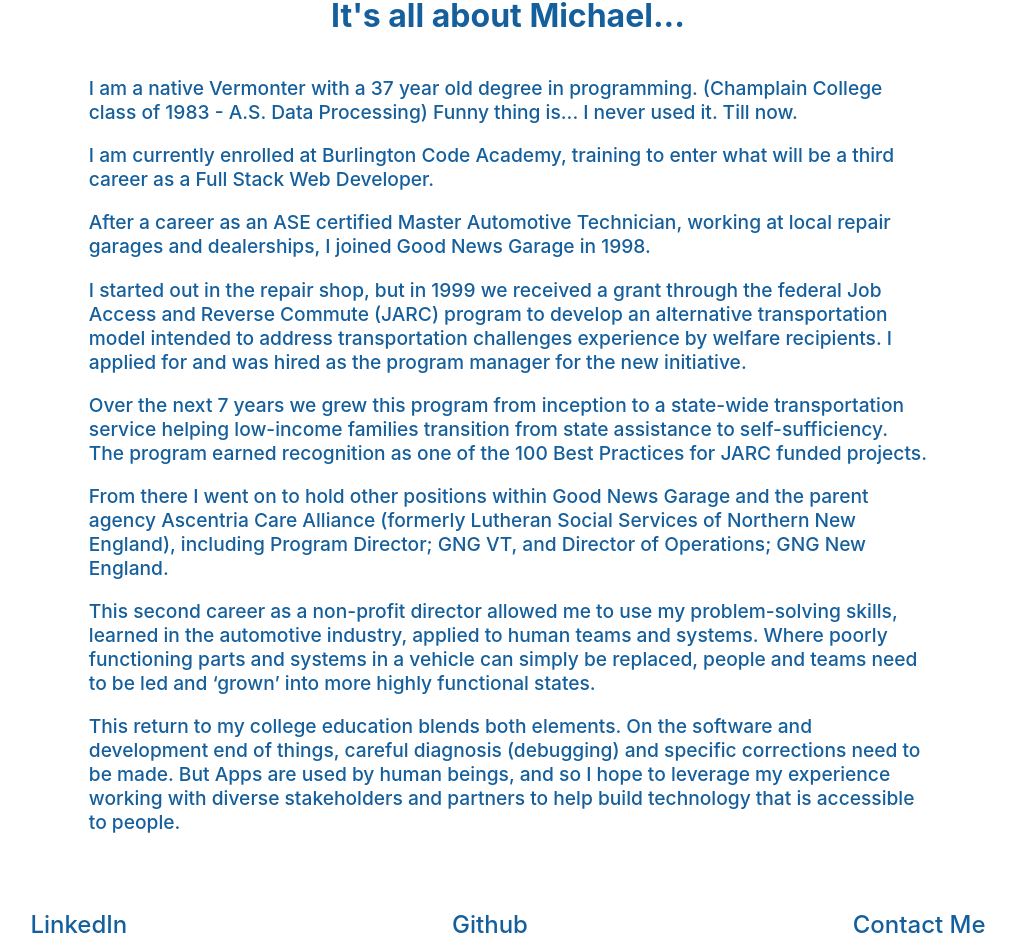
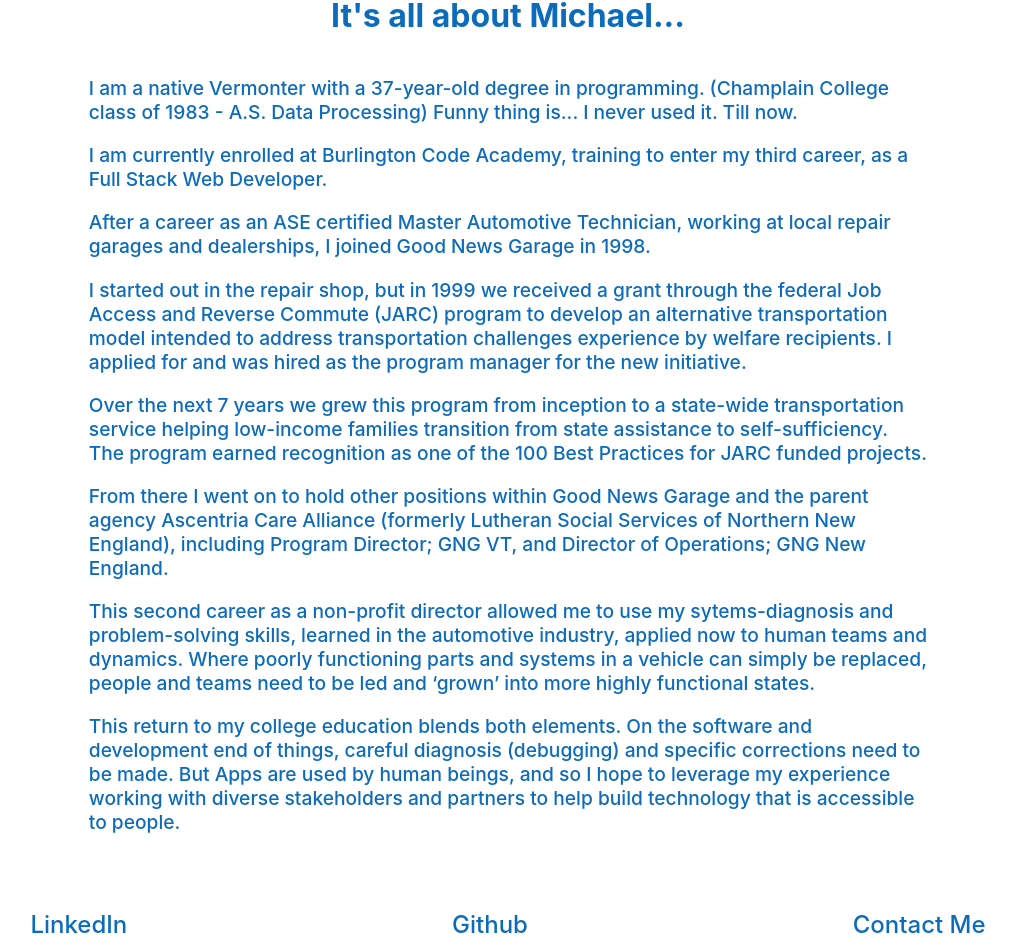
Before and after one commit to foxflyer40/Michael-Muzzy-portfolio, a React (Create React App) app in the folder client/: page /about in a window 1280 px wide. Shown: the part 89-1041 px from the top of the page, without its empty margins (132-1148 px from the left). Built offline with nearby package versions, Linux system fonts and the light colour scheme.

Commit message:
added styling and comments

```diff
--- a/client/src/About.js
+++ b/client/src/About.js
@@ -9,7 +9,7 @@ class About extends React.Component {
 
       }
    }
-
+// Header and Bio
    render() {
       return (
          <div id='aboutPage' >
@@ -19,14 +19,14 @@ class About extends React.Component {
 
             <div id='aboutContent'>
                <p>
-                  I am a native Vermonter with a 37 year old degree in programming. (Champlain College class of 1983 - A.S. Data Processing)  Funny thing is... I never used it.  Till now.
-            </p>
+                  I am a native Vermonter with a 37-year-old degree in programming. (Champlain College class of 1983 - A.S. Data Processing)  Funny thing is... I never used it.  Till now.
+               </p>
                <p>
-                  I am currently enrolled at Burlington Code Academy, training to enter what will be a third career as a Full Stack Web Developer.
-            </p>
+                  I am currently enrolled at Burlington Code Academy, training to enter my third career, as a Full Stack Web Developer.
+               </p>
                <p>
                   After a career as an ASE certified Master Automotive Technician, working at local repair garages and dealerships, I joined Good News Garage in 1998.
-            </p>
+               </p>
                <p>
                   I started out in the repair shop, but in 1999 we received a grant through the federal Job Access and Reverse Commute (JARC) program to develop an alternative transportation model intended to address transportation challenges experience by welfare recipients.  I applied for and was hired as the program manager for the new initiative.
                </p>
@@ -37,7 +37,7 @@ class About extends React.Component {
                   From there I went on to hold other positions within Good News Garage and the parent agency Ascentria Care Alliance (formerly Lutheran Social Services of Northern New England), including Program Director; GNG VT, and Director of Operations; GNG New England.
                </p>
                <p>
-                  This second career as a non-profit director allowed me to use my problem-solving skills, learned in the automotive industry, applied to human teams and systems.  Where poorly functioning parts and systems in a vehicle can simply be replaced, people and teams need to be led and ‘grown’ into more highly functional states.
+                  This second career as a non-profit director allowed me to use my sytems-diagnosis and problem-solving skills, learned in the automotive industry, applied now to human teams and dynamics.  Where poorly functioning parts and systems in a vehicle can simply be replaced, people and teams need to be led and ‘grown’ into more highly functional states.
                </p>
                <p>
                   This return to my college education blends both elements.  On the software and development end of things, careful diagnosis (debugging) and specific corrections need to be made.  But Apps are used by human beings, and so I hope to leverage my experience working with diverse stakeholders and partners to help build technology that is accessible to people.
--- a/client/src/App.css
+++ b/client/src/App.css
@@ -1,15 +1,28 @@
-/* Global Styling */
+/* Global Styling so Footer stays at bottom relative to content*/
 
+html, body {
+   height: 100%;
+}
 
+#body {
+   display: flex;
+   flex-direction: column;
+}
+
+#content {
+   flex: 1 0 auto;
+}
 
 /* Header Styling */
+
 #top {
    position: fixed;
    top: 0;
    left: 0;
    width: 100%;
    background-color: #FFF;
-   z-index: 99; }
+   z-index: 99;
+}
 
 #banner {
    display: flex;
@@ -21,7 +34,7 @@
 
 .bannerSelector {
    text-decoration: none;
-   color: rgb(21, 95, 156);
+   color: rgb(12, 108, 187);
    font-weight: 500;
 }
 
@@ -34,7 +47,7 @@
    flex-direction: row;
    justify-content: center;
    align-items: center;
-   color: rgb(21, 95, 156);
+   color: rgb(12, 108, 187);
 }
 
 .image-blurred-edge {
@@ -67,7 +80,7 @@
    flex-direction: column;
    justify-content: center;
    align-items: center;
-   color: rgb(21, 95, 156);
+   color: rgb(12, 108, 187);
 }
 
 #aboutContent {
@@ -86,7 +99,7 @@
    flex-direction: row;
    justify-content: space-around;
    align-items: center;
-   color: rgb(21, 95, 156);
+   color: rgb(12, 108, 187);
 }
 
 .projectLabel {
@@ -108,7 +121,7 @@ label {
    flex-direction: row;
    justify-content: center;
    align-items: center;
-   color: rgb(21, 95, 156);
+   color: rgb(12, 108, 187);
 }
 
 .hobbyLabel {
@@ -126,7 +139,7 @@ label {
    flex-direction: row;
    justify-content: center;
    align-items: center;
-   color: rgb(21, 95, 156);
+   color: rgb(12, 108, 187);
 }
 
 .workLabel {
@@ -137,15 +150,15 @@ label {
 }
 
 /* modal styling */
+
 #main {
    display: flex;
    flex-direction: column;
    justify-items: center;
    align-items: center;
+}
 
- }
-
- #modal {
+#modal {
    display: flex;
    flex-direction: column;
    width: 100vw;
@@ -158,18 +171,18 @@ label {
    align-items: center;
    margin: 0em;
    padding: 0em;
- }
+}
 
 /* Footer Styling */
+
 #bottom {
-   position: fixed;
-   bottom: 0;
-   left: 0;
+   flex-shrink: 0;
    width: 100%;
    background-color: #FFF;
-   z-index: 99; }
+   z-index: 99;
+}
 
- #footer {
+#footer {
    display: flex;
    justify-content: space-around;
    margin-top: 1em;
@@ -179,6 +192,6 @@ label {
 
 .footerSelector {
    text-decoration: none;
-   color: rgb(21, 95, 156);
+   color: rgb(12, 108, 187);
    font-weight: 500;
 }
--- a/client/src/App.js
+++ b/client/src/App.js
@@ -19,37 +19,40 @@ class App extends React.Component {
     }
   }
 
+  // Handlers for modal window
   handleOpen = () => {
     this.setState({
       modalOpen: true
     })
   }
-
   handleClose = () => {
     this.setState({
       modalOpen: false
     })
   }
 
+  // Main page layout
   render() {
     return (
-      <div>
-        <div id='top'>
+      <div id='body'>
+        <div id='content'>
+          <div id='top'> {/*Header - at top of all pages */}
             <Header />
           </div>
-        <Switch>
+          <Switch>  {/* Component page paths */}
             <Route exact path={'/'} component={Home} />
             <Route path={'/about'} component={About} />
             <Route path={'/projects'} component={Projects} />
             <Route path={'/hobbies'} component={Hobbies} />
             <Route path={'/work'} component={Work} />
           </Switch>
-        {/* <div id='bottom'> */}
+          <div id='bottom'>  {/* Footer - sticks to bottom and gets pushed down by content */}
             <Footer modalOpen={this.state.modalOpen} handleOpen={this.handleOpen} />
-        {/* </div> */}
+          </div>
           <div id='modal' style={{ visibility: this.state.modalOpen ? 'visible' : 'hidden' }} >
             <h1>Hello! I am a Modal</h1>
             <button id='closeButton' onClick={this.handleClose}>Close modal</button>
+          </div>
         </div>
       </div>
     )
--- a/client/src/Footer.js
+++ b/client/src/Footer.js
@@ -11,18 +11,18 @@ class Footer extends React.Component {
       }
    }
 
-
+// Footer with links to social media and modal popup for contact info and form
    render() {
       return (
          <div id='footer'>
 
-            <Link to={'/'} className='footerSelector'>
+            <a target="_blank" href='https://www.linkedin.com/in/michael-muzzy/' rel="noopener noreferrer" className='bannerSelector'>
                <div >LinkedIn</div>
-            </Link>
+            </a>
 
-            <Link to={'/'} className='footerSelector'>
+            <a target="_blank" href='https://github.com/foxflyer40' rel="noopener noreferrer" className='bannerSelector'>
                <div >Github</div>
-            </Link>
+            </a>
 
             <div >
                <div className='footerSelector' onClick={this.props.handleOpen} >Contact Me</div>
--- a/client/src/Header.js
+++ b/client/src/Header.js
@@ -13,7 +13,7 @@ class Header extends React.Component {
       }
    }
 
-
+//   Header with links to other pages
    render() {
       return (
          <div id='banner' className='page'>
--- a/client/src/Home.js
+++ b/client/src/Home.js
@@ -14,11 +14,6 @@ class Home extends React.Component {
    render() {
       return (
          <div className="App" id="homePage">
-            {/*
-         <a >
-            <img id='homePhoto' src={Summer2019} alt='Summer 2019 photo' ></img>
-         </a> */}
-
             <div>
                <div className="image-blurred-edge"></div>
             </div>
@@ -27,8 +22,7 @@ class Home extends React.Component {
                <div id="homeName">Michael Muzzy</div>
                <div id='homePageQuote'>
                   Web Developer At-Large<br />
-            (when I am not at-play)
-         </div>
+            </div>
             </div>
 
          </div>
--- a/client/src/Work.js
+++ b/client/src/Work.js
@@ -24,7 +24,6 @@ class Work extends React.Component {
                </a>
             </label>
 
-
          </div>
       )
    }
```
Lines whose indentation alone changed are shown as unchanged.
